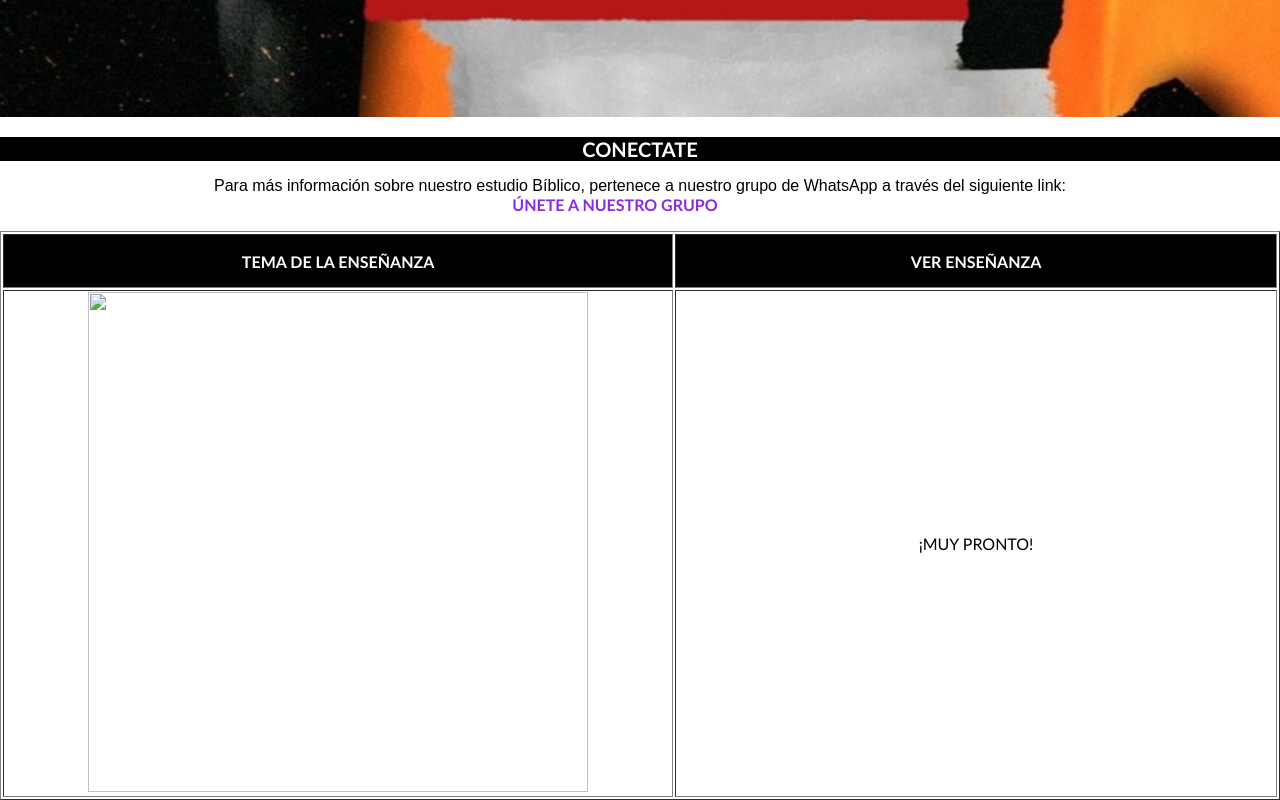
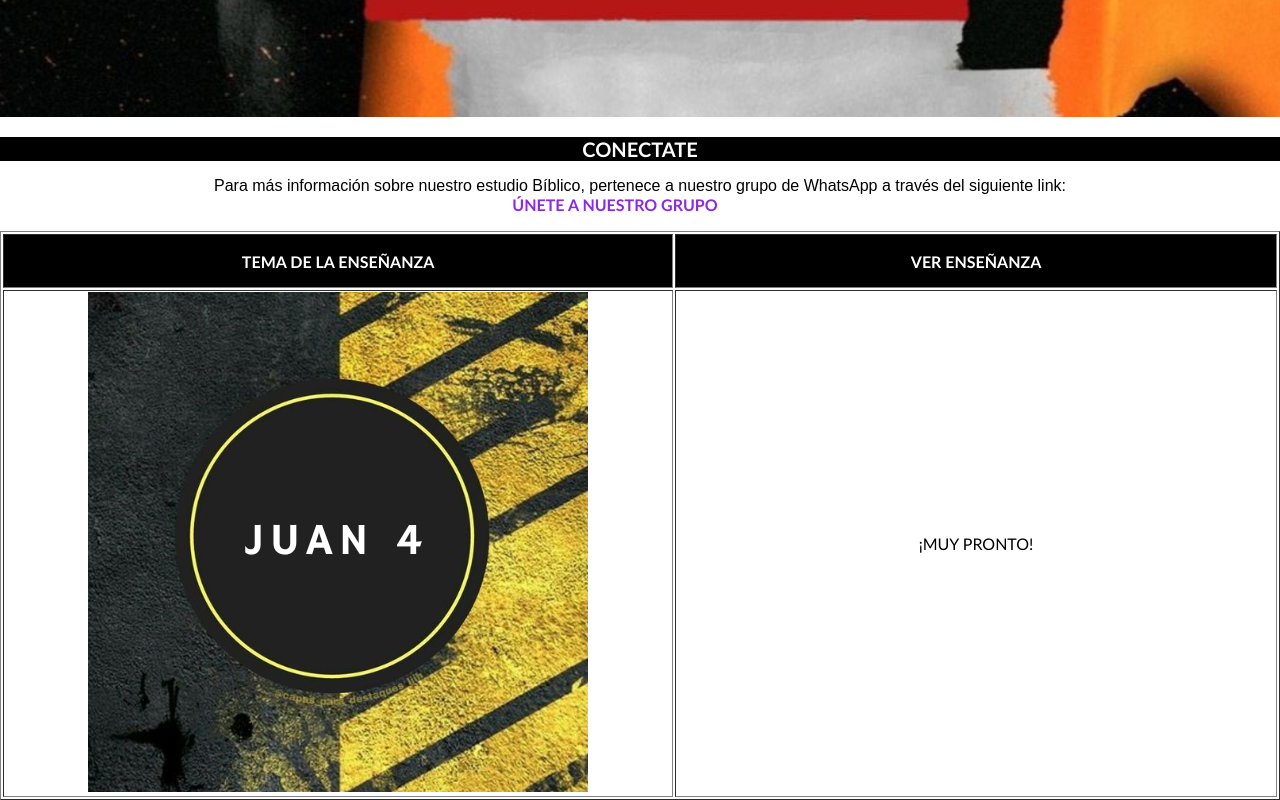
Before and after one commit to mariapaulagarzonwilches/JOVENESCONPROPOSITO, a plain HTML site: page indexEnseñanzasgrabadas.html in a window 1280 px wide. Shown: the part 565-1365 px from the top of the page. Drawn offline with Linux system fonts and the light colour scheme.

Commit message:
Update indexEnseñanzasgrabadas.html

```diff
--- a/indexEnseñanzasgrabadas.html
+++ b/indexEnseñanzasgrabadas.html
@@ -95,10 +95,11 @@
 		</thead>
 		<body>
 			<tr>
-				<td><img src="_porJUAN4.png" width="500px" height="500px" ></td>
+				<td><img src="porJUAN4.png" width="500px" height="500px" ></td>
 				<td>¡MUY PRONTO!</td>
 			</tr>
 		</body>
 	</table>
 
+
 </html>
```
